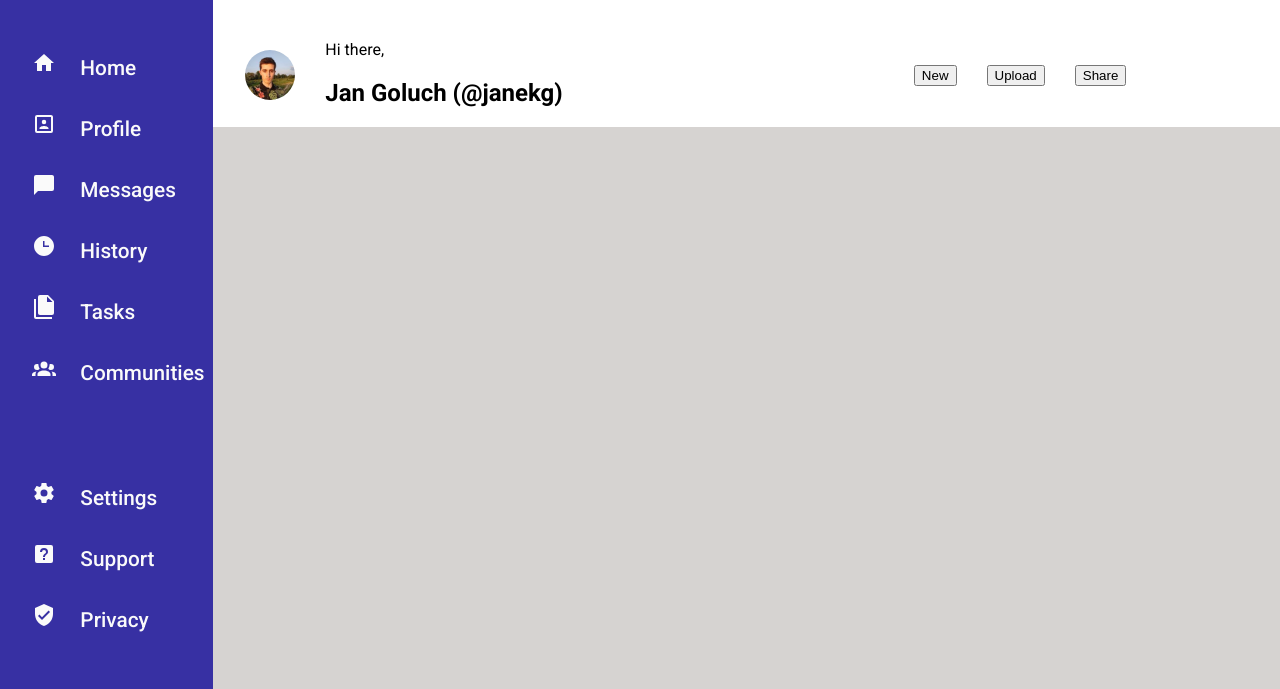
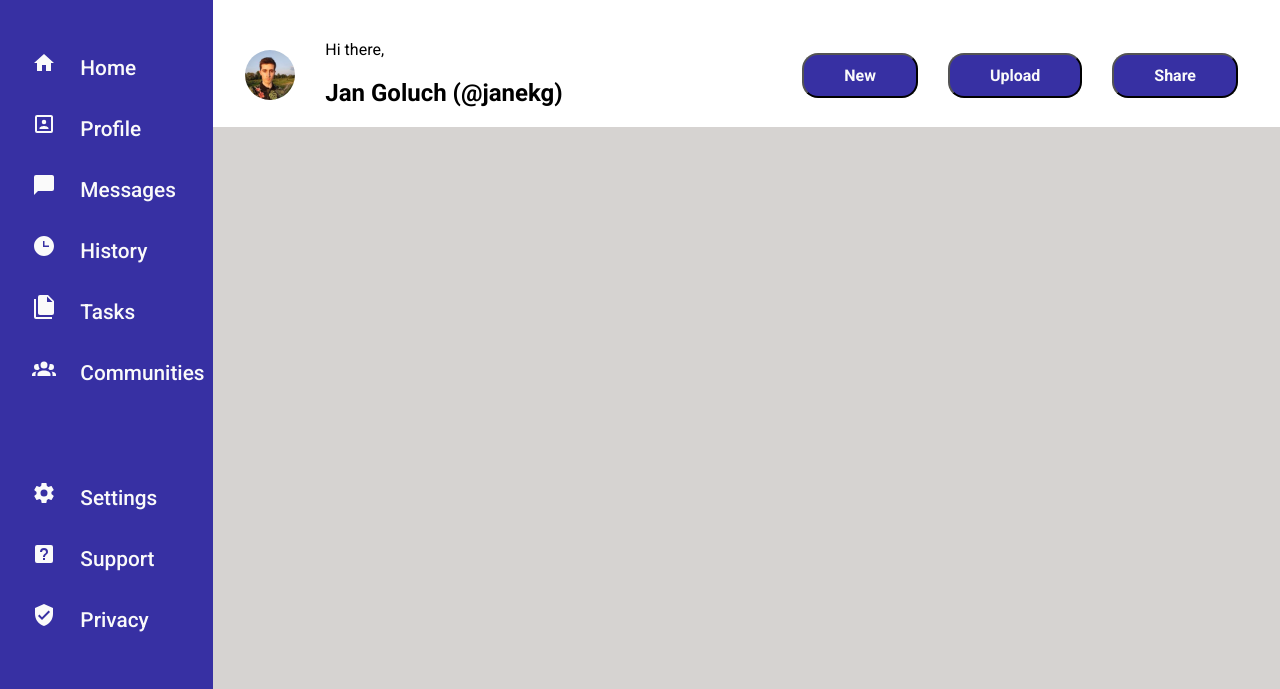
Before and after one commit to nightshiftguy/admin-dashboard, a plain HTML site: page index.html in a window 1280 px wide. Shown: the part 111-800 px from the top of the page. Drawn offline with Linux system fonts and the light colour scheme.

Commit message:
Add button styling

```diff
--- a/style.css
+++ b/style.css
@@ -28,6 +28,16 @@ li{
 a{
     text-decoration: none;
     color:inherit;
+}
+
+button{
+    background-color: var(--primary);
+    color:var(--white);
+    font-family: inherit;
+    font-weight:600;
+    font-size: inherit;
+    padding: 0.7rem 2.5rem;
+    border-radius: 1rem;
 }
 
 .container{
```
